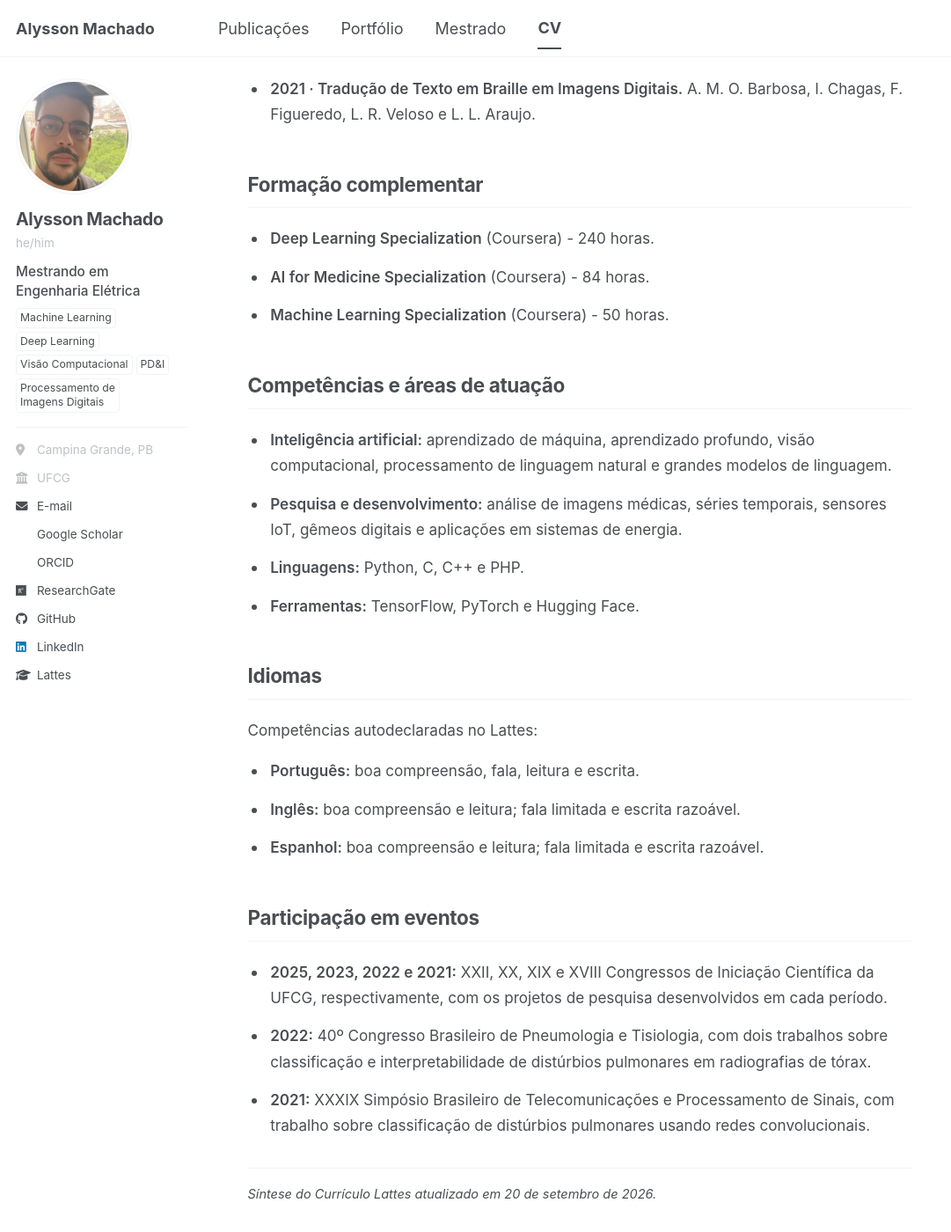
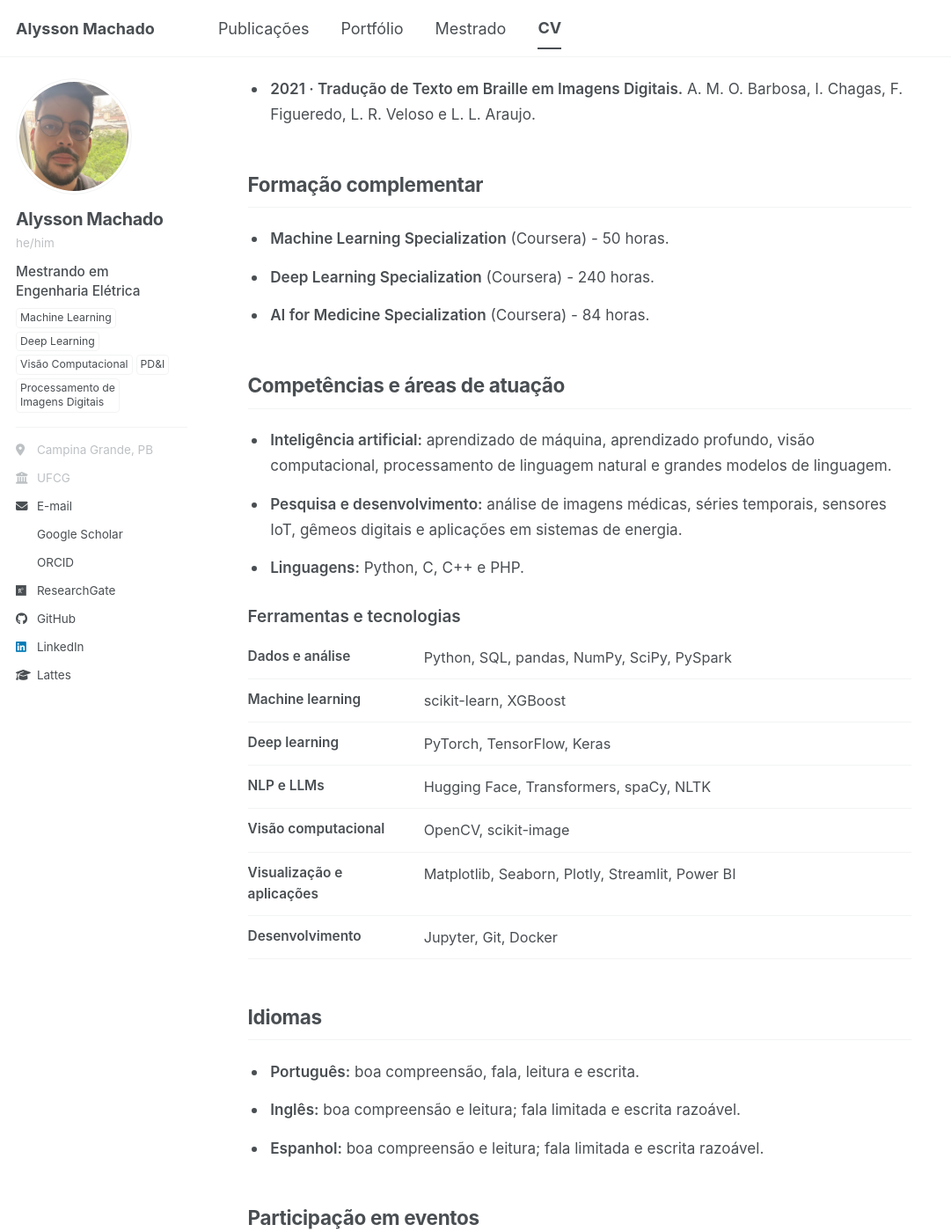
Before and after one commit to Alyssonmach/alyssonmach.github.io, a Jekyll site: the page built from _pages/cv.md, in a window 1280 px wide and 1400 px high, scrolled down 4153 px. Shown: the whole window at 88% size, without its empty margins (0-1081 px from the left). Built offline with Jekyll 4.4.1, drawn with Linux system fonts in a browser that asks for light colours; a style sheet for code colours, icons or effects is not loaded; some of the changed text lies outside the part shown.

Commit message:
add CV content

```diff
--- a/_pages/cv.md
+++ b/_pages/cv.md
@@ -96,20 +96,50 @@ Trabalhos registrados no Lattes na seção de publicações em anais de congress
 
 ## Formação complementar
 
+- **Machine Learning Specialization** (Coursera) - 50 horas.
 - **Deep Learning Specialization** (Coursera) - 240 horas.
 - **AI for Medicine Specialization** (Coursera) - 84 horas.
-- **Machine Learning Specialization** (Coursera) - 50 horas.
 
 ## Competências e áreas de atuação
 
 - **Inteligência artificial:** aprendizado de máquina, aprendizado profundo, visão computacional, processamento de linguagem natural e grandes modelos de linguagem.
 - **Pesquisa e desenvolvimento:** análise de imagens médicas, séries temporais, sensores IoT, gêmeos digitais e aplicações em sistemas de energia.
 - **Linguagens:** Python, C, C++ e PHP.
-- **Ferramentas:** TensorFlow, PyTorch e Hugging Face.
+
+### Ferramentas e tecnologias
+
+<dl class="cv__tools">
+  <div class="cv__tools-group">
+    <dt>Dados e análise</dt>
+    <dd>Python, SQL, pandas, NumPy, SciPy, PySpark</dd>
+  </div>
+  <div class="cv__tools-group">
+    <dt>Machine learning</dt>
+    <dd>scikit-learn, XGBoost</dd>
+  </div>
+  <div class="cv__tools-group">
+    <dt>Deep learning</dt>
+    <dd>PyTorch, TensorFlow, Keras</dd>
+  </div>
+  <div class="cv__tools-group">
+    <dt>NLP e LLMs</dt>
+    <dd>Hugging Face, Transformers, spaCy, NLTK</dd>
+  </div>
+  <div class="cv__tools-group">
+    <dt>Visão computacional</dt>
+    <dd>OpenCV, scikit-image</dd>
+  </div>
+  <div class="cv__tools-group">
+    <dt>Visualização e aplicações</dt>
+    <dd>Matplotlib, Seaborn, Plotly, Streamlit, Power BI</dd>
+  </div>
+  <div class="cv__tools-group">
+    <dt>Desenvolvimento</dt>
+    <dd>Jupyter, Git, Docker</dd>
+  </div>
+</dl>
 
 ## Idiomas
-
-Competências autodeclaradas no Lattes:
 
 - **Português:** boa compreensão, fala, leitura e escrita.
 - **Inglês:** boa compreensão e leitura; fala limitada e escrita razoável.
@@ -123,4 +153,4 @@ Competências autodeclaradas no Lattes:
 
 ---
 
-*Síntese do Currículo Lattes atualizado em 20 de setembro de 2026.*
+*Atualizado em 20 de setembro de 2026.*
```
